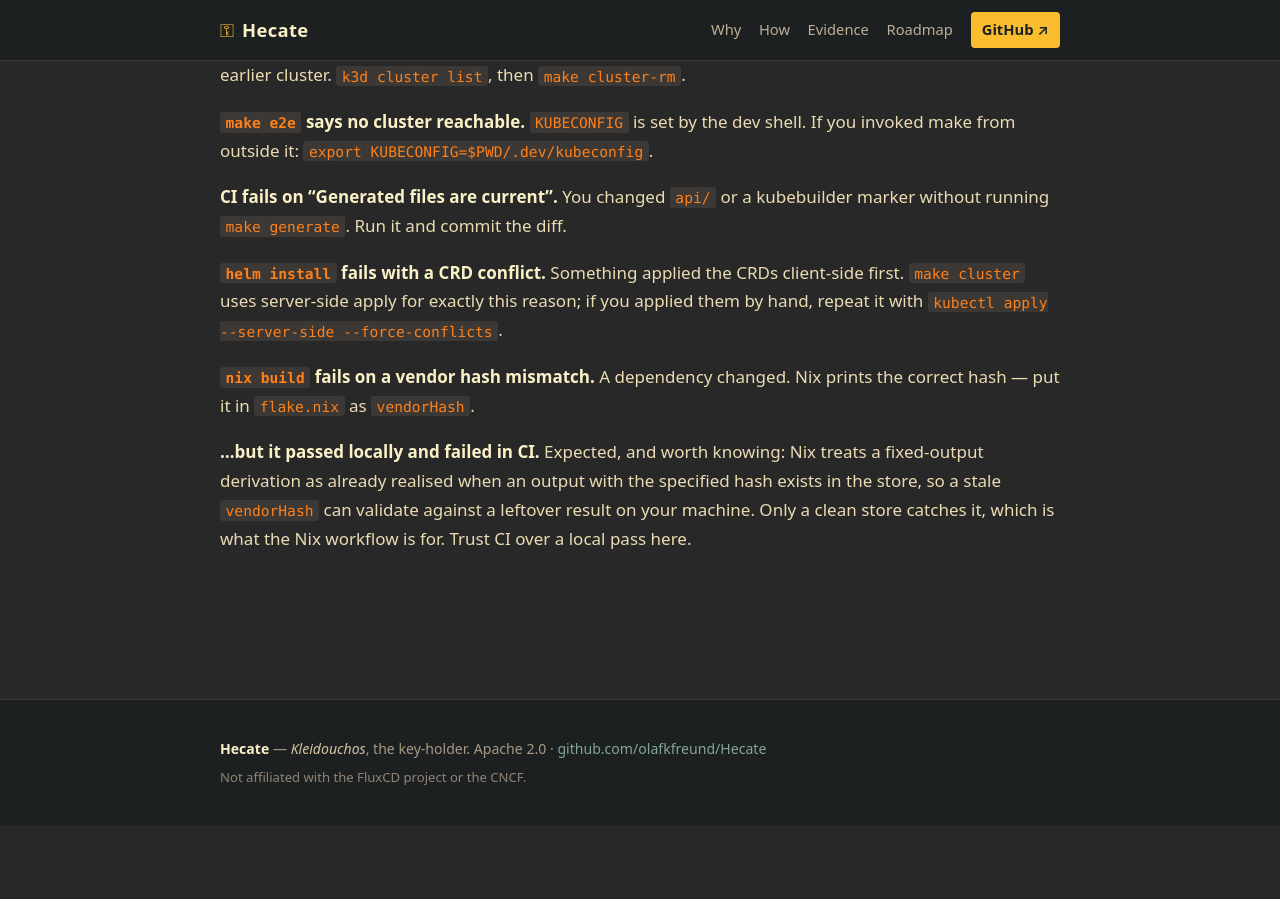
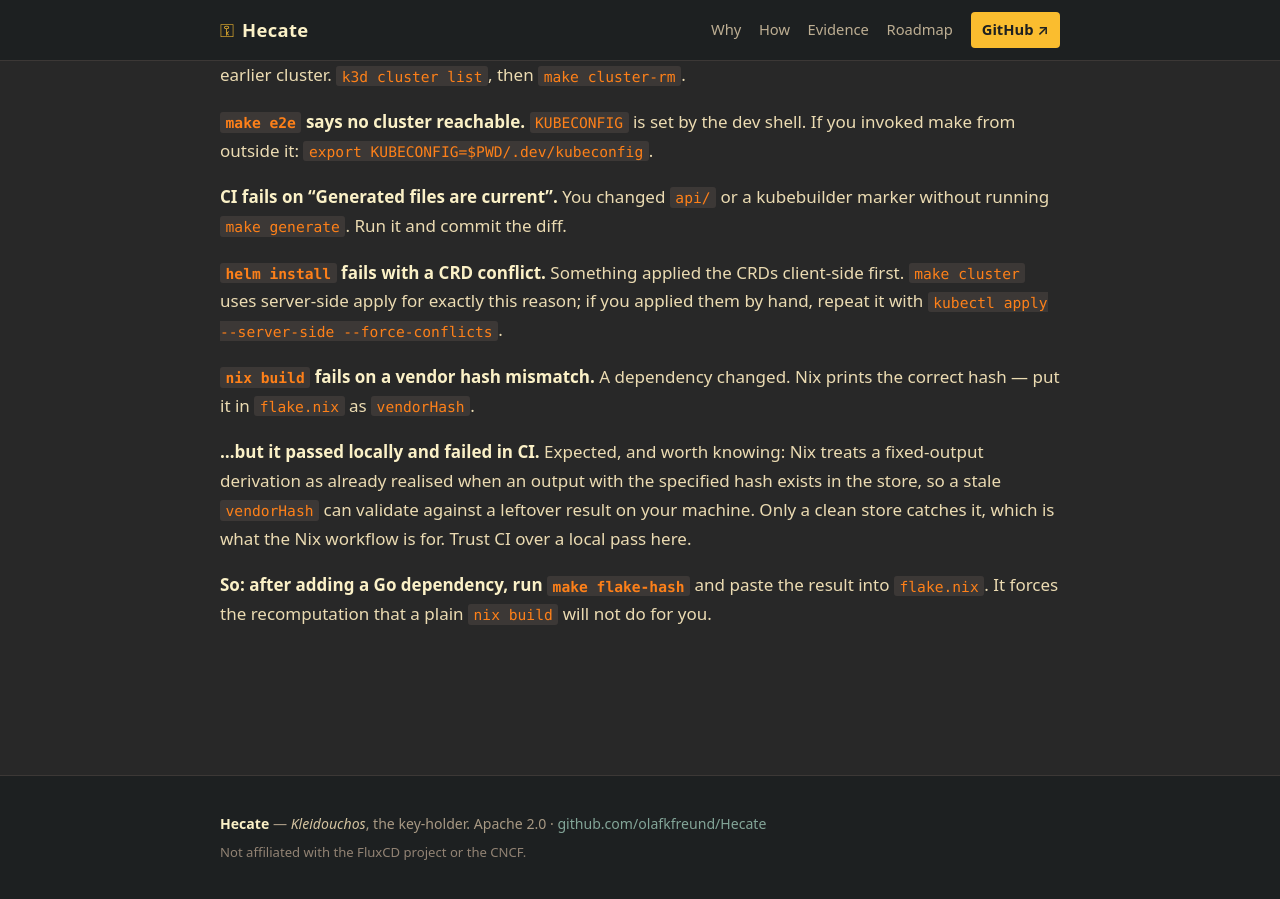
Before and after one commit to olafkfreund/Hecate, a Jekyll site: the page built from docs/ONBOARDING.md, in a window 1280 px wide and 900 px high, scrolled down 4261 px. Built offline with Jekyll 4.4.1, drawn with Linux system fonts in a browser that asks for light colours; our own code applies the rules of GitHub Pages for plain Markdown files; before the commit the page ends 5086 px from its top, so only the background shows below that.

Commit message:
Update vendorHash, and add make flake-hash so it stops recurring
Second time a direct-dependency change staled the vendorHash and only CI caught
it. The reason it keeps happening is that a plain `nix build` cannot detect it:
Nix treats a fixed-output derivation as already realised when an output with the
specified hash is in the store, so it validates against a leftover build.

`make flake-hash` forces the recomputation by probing with a deliberately wrong
hash, restoring flake.nix either way, and prints the line to paste. Verified it
produces exactly the hash CI reported.

Patching the number twice without fixing the papercut would have guaranteed a
third time.

```diff
--- a/docs/ONBOARDING.md
+++ b/docs/ONBOARDING.md
@@ -189,3 +189,7 @@ treats a fixed-output derivation as already realised when an output with the
 specified hash exists in the store, so a stale `vendorHash` can validate against
 a leftover result on your machine. Only a clean store catches it, which is what
 the Nix workflow is for. Trust CI over a local pass here.
+
+**So: after adding a Go dependency, run `make flake-hash`** and paste the result
+into `flake.nix`. It forces the recomputation that a plain `nix build` will not
+do for you.
```
Also changed, not shown: 2 other files.
